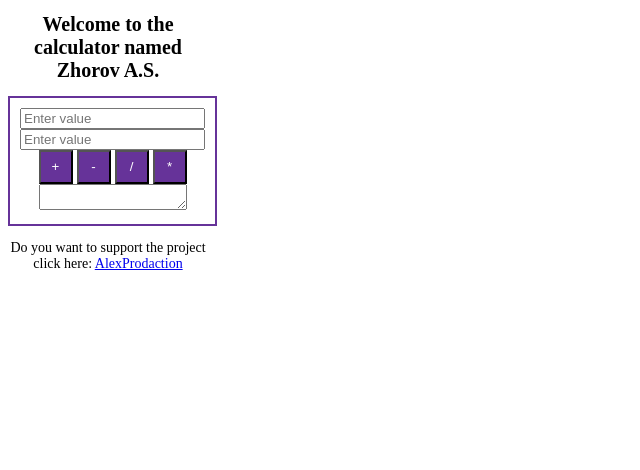
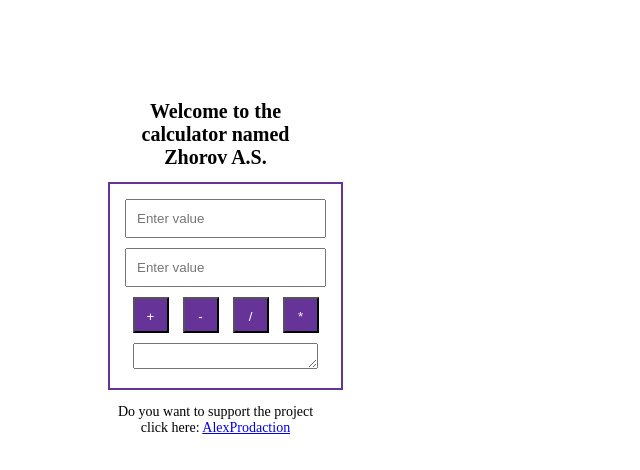
Before and after one commit to z0r0v/Hometasks, a plain HTML site: page 1/index.html in a window 1280 px wide. Shown: the whole page, without its empty margins (0-640 px from the left). Drawn offline with Linux system fonts and the light colour scheme.

Commit message:
Косметика

```diff
--- a/1/index.html
+++ b/1/index.html
@@ -9,8 +9,8 @@
     <link href="style.css" rel="stylesheet" type="text/css">
 </head>
 <body>
-
-<h1>Welcome to the calculator named Zhorov A.S.</h1>
+<div class="row">
+    <h1>Welcome to the calculator named Zhorov A.S.</h1>
     <form class="calculator" action="#">
         <input id="incomingDataFirstField" type="text" placeholder="Enter value"/><br/>
         <input id="incomingDataSecondField" type="text" placeholder="Enter value"/><br/>
@@ -22,6 +22,7 @@
         <textarea id="ResCol"></textarea>
         <script src="mainJs.js"></script>
     </form>
-<p>Do you want to support the project click here: <a href="#">AlexProdaction</a></p>
+    <p>Do you want to support the project click here: <a href="#">AlexProdaction</a></p>
+</div>
 </body>
 </html>
--- a/1/mainJs.js
+++ b/1/mainJs.js
@@ -3,20 +3,22 @@ function MyFunctionPlus() {
     let textValue2 = document.getElementById('incomingDataSecondField').value;
     let result = parseInt(textValue1) + parseInt(textValue2);
     ResCol.innerHTML = result;
+}
 
-}
 function MyFunctionSubtraction() {
     let textValue1 = document.getElementById('incomingDataFirstField').value;
     let textValue2 = document.getElementById('incomingDataSecondField').value;
     let result = parseInt(textValue1) - parseInt(textValue2);
     ResCol.innerHTML = result;
 }
+
 function MyFunctionDivision() {
     let textValue1 = document.getElementById('incomingDataFirstField').value;
     let textValue2 = document.getElementById('incomingDataSecondField').value;
     let result = parseInt(textValue1) / parseInt(textValue2);
     ResCol.innerHTML = result;
 }
+
 function MyFunctionMultiply() {
     let textValue1 = document.getElementById('incomingDataFirstField').value;
     let textValue2 = document.getElementById('incomingDataSecondField').value;
--- a/1/style.css
+++ b/1/style.css
@@ -1,28 +1,38 @@
+.row {
+    margin: 100px;
+}
 
 h1 {
     font-size: 20px;
-    width: 200px;
+    width: 215px;
     text-align: center;
 }
 p {
     font-size: 14px;
-    width: 200px;
+    width: 215px;
     text-align: center;
 }
+input {
+    padding: 10px;
+    margin: 5px;
+}
 .btn {
-    width: 34px;
-    height: 34px;
+    width: 36px;
+    height: 36px;
     color: white;
     background: rebeccapurple;
 }
+
 .calculator {
+    text-align: center;
     display: inline-block;
     border: 2px solid rebeccapurple;
     padding: 10px;
-    text-align: center;
 }
+
 #ResCol {
-    width: 142px;
+    margin: 5px;
+    width: 179px;
     height: 20px;
 
 }
```
